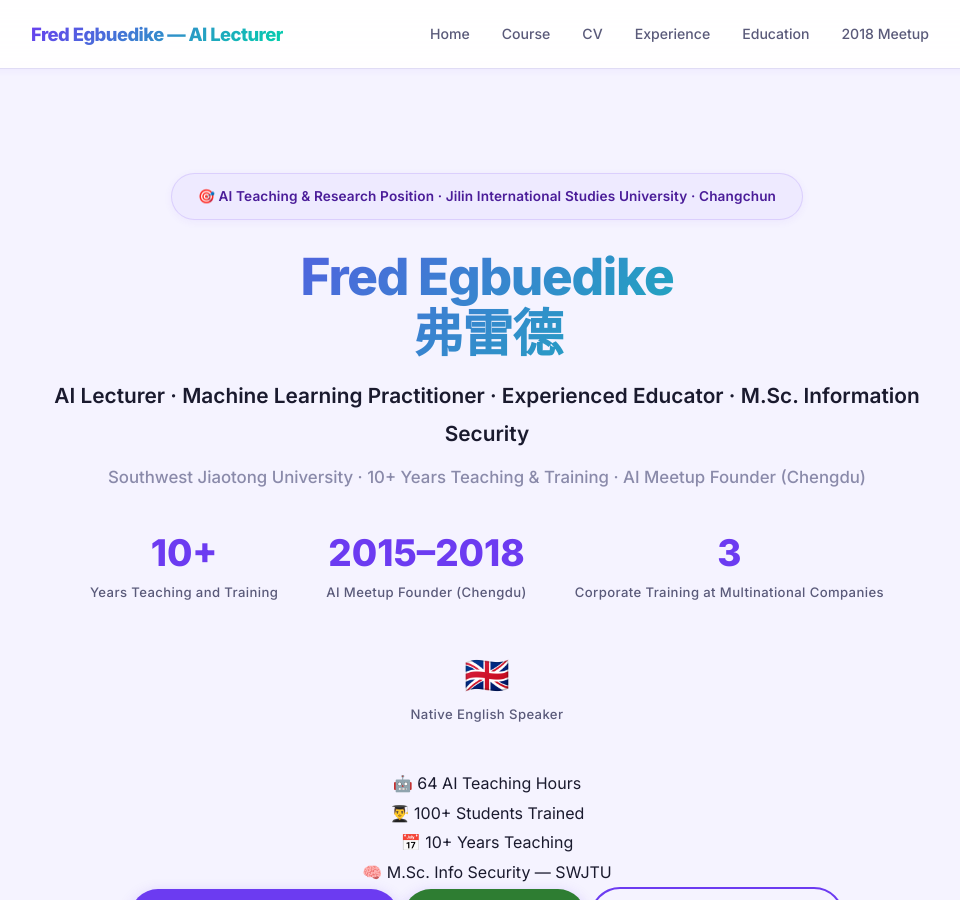
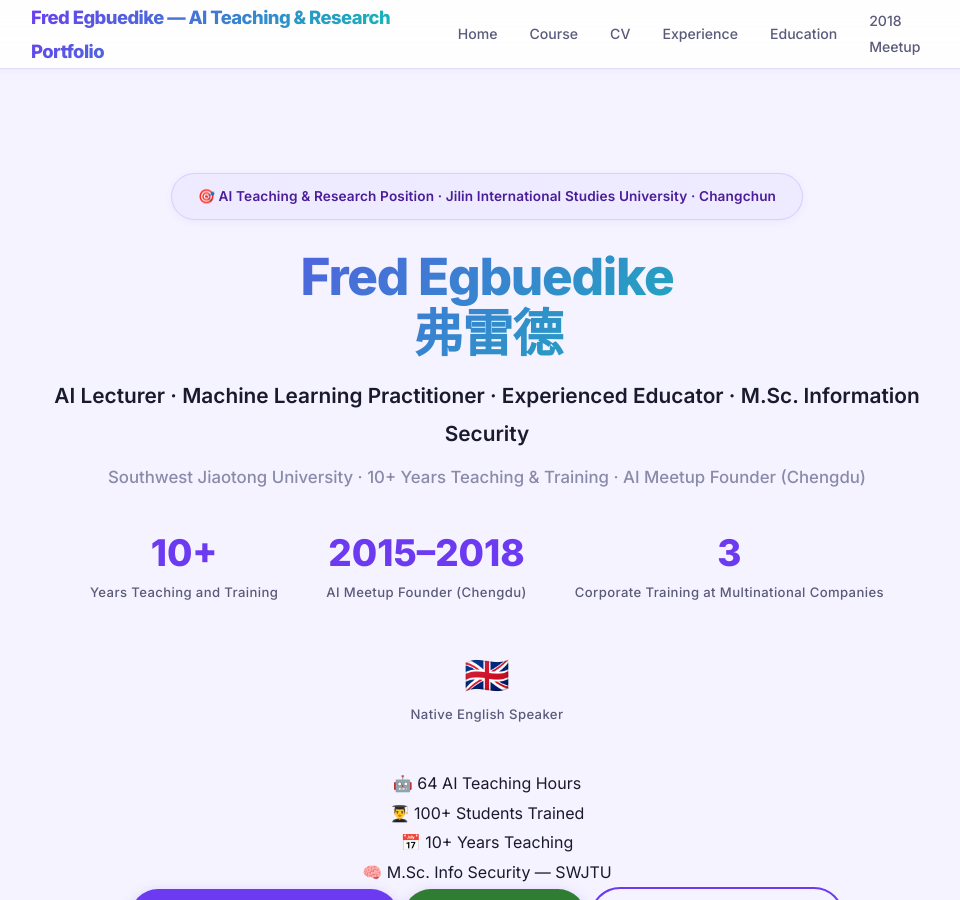
Before and after one commit to Fredilly/ai-lecturer, a Jekyll site: the page built from index.md, in a window 1280 px wide and 900 px high. Shown: the whole window, without its empty margins (153-1113 px from the left). Built offline with Jekyll 4.4.1, drawn with Linux system fonts in a browser that asks for light colours; part of the change alters nothing that is shown.

Commit message:
Reposition site as JISU teaching portfolio

```diff
--- a/_config.yml
+++ b/_config.yml
@@ -1,11 +1,10 @@
 # Site settings
-title: "Fred Egbuedike — AI Lecturer"
+title: "Fred Egbuedike — AI Teaching & Research Portfolio"
 email: fredilly@gmail.com
 description: >
-  M.Sc. Information Security, Southwest Jiaotong University. AI and machine learning
-  practitioner, Kaggle competitor, and experienced educator. Founder of Chengdu's
-  early AI meetup (2015–2018). Seeking AI teaching and research position at Jilin
-  International Studies University, Changchun.
+  M.Sc. Information Security, AI and machine learning practitioner, and experienced
+  educator with 10+ years of teaching and training experience in China. AI Teaching
+  & Research Portfolio prepared for Jilin International Studies University.
 baseurl: "/ai-lecturer"
 url: "https://fredilly.github.io"
 github_username: Fredilly
```
